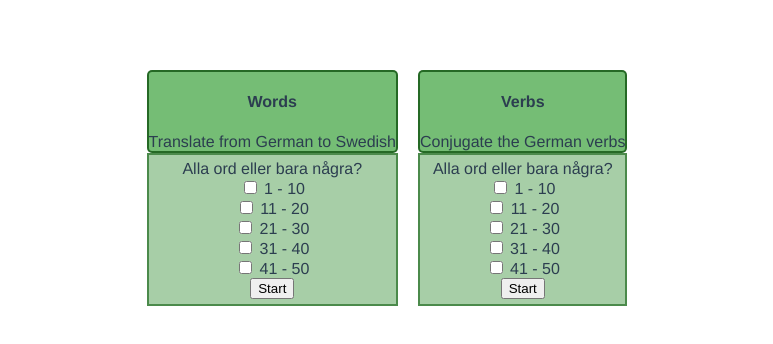
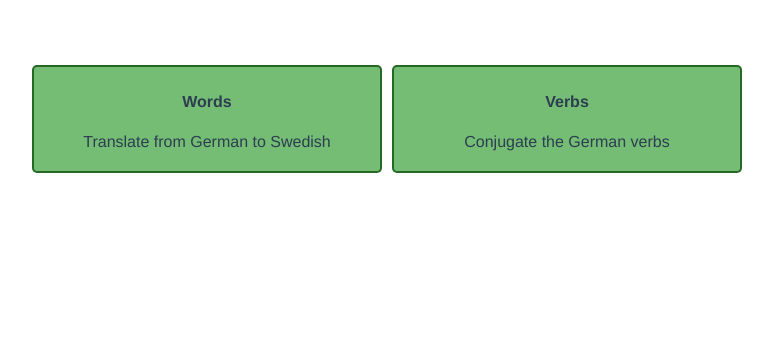
Before and after one commit to Sarrgas/german-practice-ver2, a Vue app: page / in a window 1280 px wide. Shown: the top 344 px of the page, without its empty margins (253-1026 px from the left). Built offline with nearby package versions, Linux system fonts and the light colour scheme.

Commit message:
Esthetics

```diff
--- a/src/components/HomePage.vue
+++ b/src/components/HomePage.vue
@@ -1,6 +1,6 @@
 <template>
     <div>
-        <MenuOption title="Words" text="Translate from German to Swedish"/>
+        <MenuOption title="Words" text="Translate from German to Swedish" />
         <MenuOption title="Verbs" text="Conjugate the German verbs"/>
     </div>
 </template>
--- a/src/components/MenuOption.vue
+++ b/src/components/MenuOption.vue
@@ -5,11 +5,13 @@
             <span>{{ text }}</span>
         </div>
         <div class="menu-option-extender" v-if="clicked">
-            <span>Alla ord eller bara några?</span>
-            <div v-for="(num, i) in dividerGenerator" :key="i">
+            <div>Alla ord eller bara några?</div>
+            <div v-for="(num, i) in dividerGenerator" :key="i" class="range-boxes">
                 <input type="checkbox"> {{num.min}} - {{num.max}}
             </div>
-            <button>Start</button>
+            <div>
+                <button class="start-button">Start</button>
+            </div>
         </div>
     </div>
 </template>
@@ -20,7 +22,7 @@ export default {
     props: ['title', 'text'],
     data() {
         return {
-            clicked: true,
+            clicked: false,
             totalWordCount: 50,
             dividerNumber: 10
         }
@@ -46,18 +48,29 @@ export default {
 .menu-option {
     display: inline-block;
     margin: 5px;
-    padding: 5px;
-    padding-bottom: 20px;
+    width: 350px;
+    vertical-align: top;
 }
 .menu-option-button {
     border: 2px solid rgba(16, 83, 16, 0.787);
     border-radius: 5px;
     cursor: pointer;
     background-color: rgba(0, 133, 0, 0.541);
+    padding: 5px;
+    padding-bottom: 20px;
 }
 .menu-option-extender {
     border: 2px solid rgba(51, 121, 51, 0.787);
     padding: 5px;
     background-color: rgba(130, 185, 130, 0.698);
 }
+.range-boxes {
+    display: inline-block;
+    border: 2px solid rgba(229, 255, 229, 0.787);
+    padding: 10px;
+    margin: 3px;
+}
+.start-button {
+    width: 300px;
+}
 </style>
```
